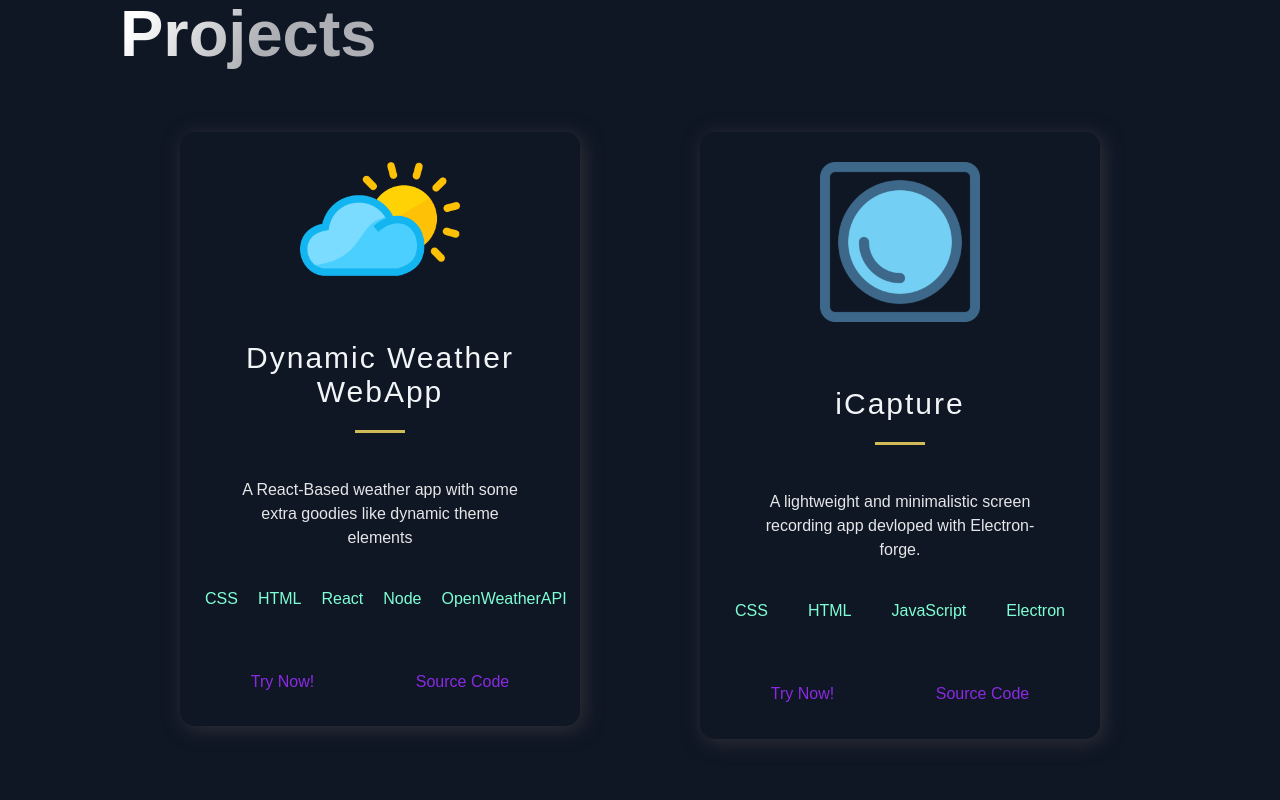
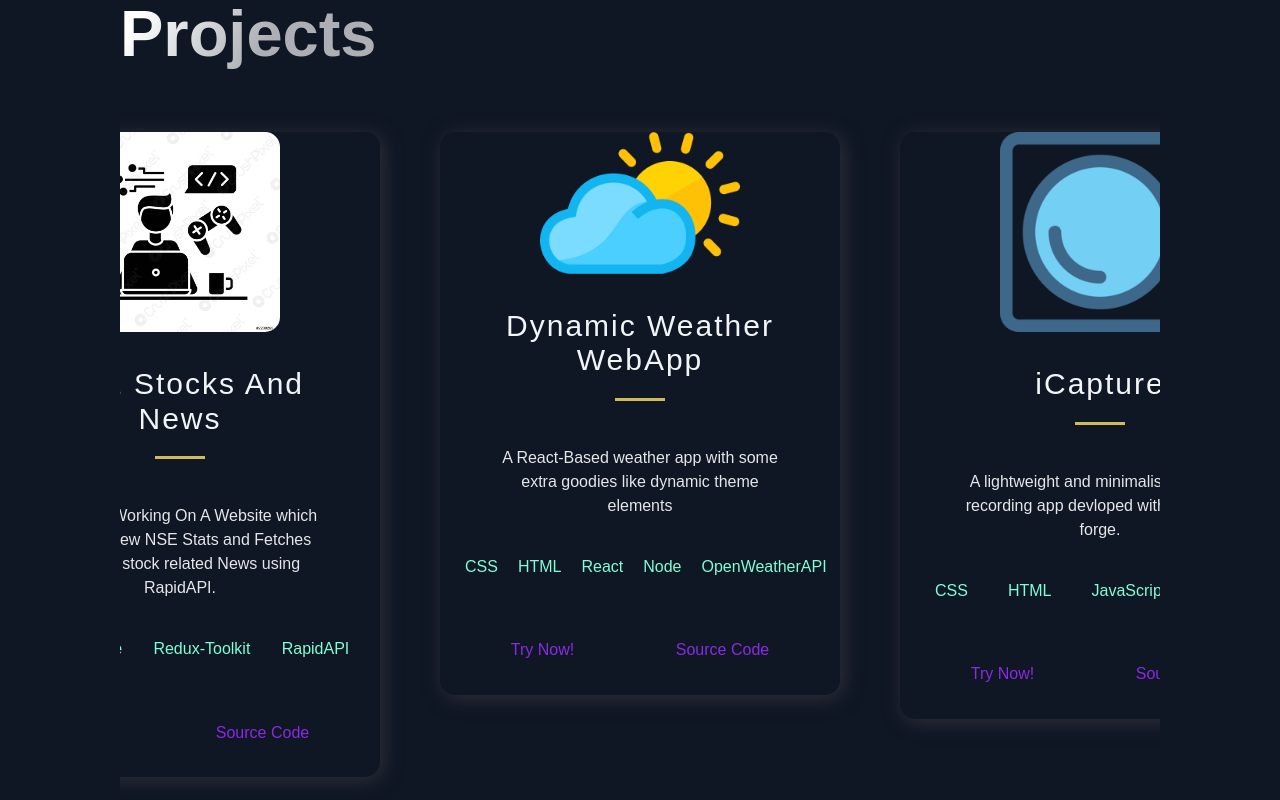
Before and after one commit to DracoCoder/My-Portfolio, a Next.js app: page / in a window 1280 px wide. Shown: the part 940-1740 px from the top of the page. Built offline with nearby package versions, Linux system fonts and the light colour scheme.

Commit message:
Finished Carousal for now

```diff
--- a/src/components/Projects/ProjectsNew.js
+++ b/src/components/Projects/ProjectsNew.js
@@ -9,12 +9,15 @@ import 'slick-carousel/slick/slick-theme.css'
 import { ProjectsData } from '../../constants/constants';
 import { Section, SectionDivider, SectionTitle } from '../../styles/GlobalComponents';
 
-import { BlogCard, CardInfo, ExternalLinks, GridContainer, HeaderThree, Hr, Tag, TagList, TitleContent, UtilityList, Img } from './ProjectsStyles';
+import { BlogCard, CardInfo, ExternalLinks, GridContainer, HeaderThree, Hr, Tag, TagList, TitleContent, UtilityList, Img, ImgContainer } from './ProjectsStyles';
 
 const sliderSettings = {
-  slidesToShow: 2,
+  slidesToShow: 1,
   slidesToScroll: 1,
   infinite: true,
+  dots: true,
+  centerMode: true,
+  variableWidth: true,
   responsive: [
     {
       breakpoint: 1024,
@@ -46,7 +49,9 @@ const ProjectsNew = () => {
 
               <GridContainer>
                 <BlogCard key={i}>
-                  <Img src={p.image} />
+                  <ImgContainer>
+                    <Img src={p.image} />
+                  </ImgContainer>
                   <TitleContent>
                     <HeaderThree title>{p.title}</HeaderThree>
                     <Hr />
--- a/src/components/Projects/ProjectsStyles.js
+++ b/src/components/Projects/ProjectsStyles.js
@@ -2,17 +2,20 @@ import styled from 'styled-components';
 
 export const Img = styled.img`
 
-  width:40%;
-  height:40%;
+  width:50%;
+  // height:40%;
   object-fit: cover;
   overflow: hidden;
 
   border-radius: 15px;
-  padding: 3rem 0rem;
+  padding: 0rem 0rem;
 
   margin-left: auto;
   margin-right: auto;
   display: block;
+`
+export const ImgContainer = styled.div`
+  padding: 5 0rem;
 `
 
 export const GridContainer = styled.section`
--- a/src/constants/constants.js
+++ b/src/constants/constants.js
@@ -29,7 +29,7 @@ export const ProjectsData = [
   {
     title: 'Group Chat Sentiment Analysis',
     description: "Currently Working On A Website which lets you view NSE Stats and Fetches trending stock related News using RapidAPI.",
-    image: '/images/Sentiment.png',
+    image: '/images/Sentiment.jpg',
     tags: ['NLP', 'VADER', 'TextBlob', 'Tensorflow'],
     // source: 'https://google.com',
     // visit: 'https://google.com',
```
Also changed, not shown: public/images/Sentiment.jpg (added).
